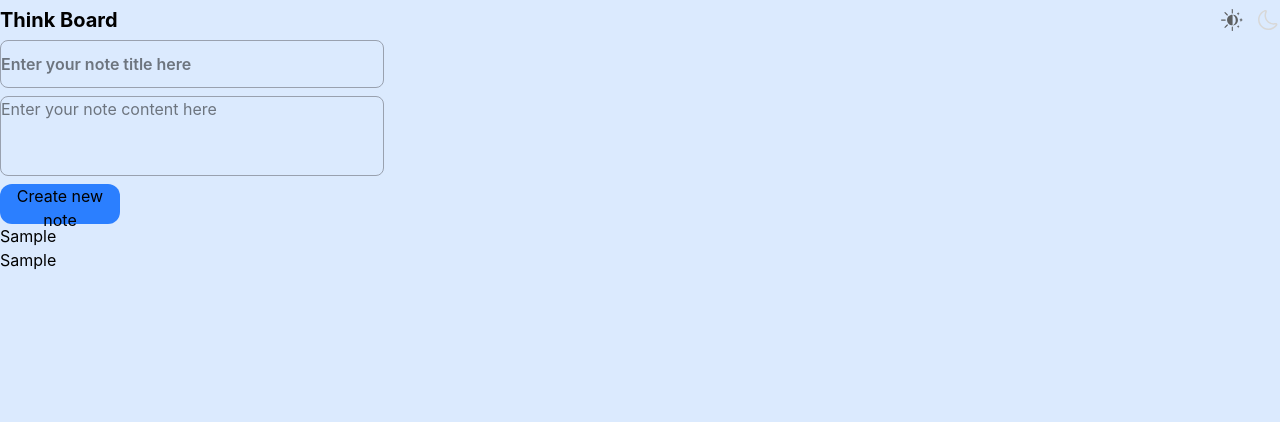
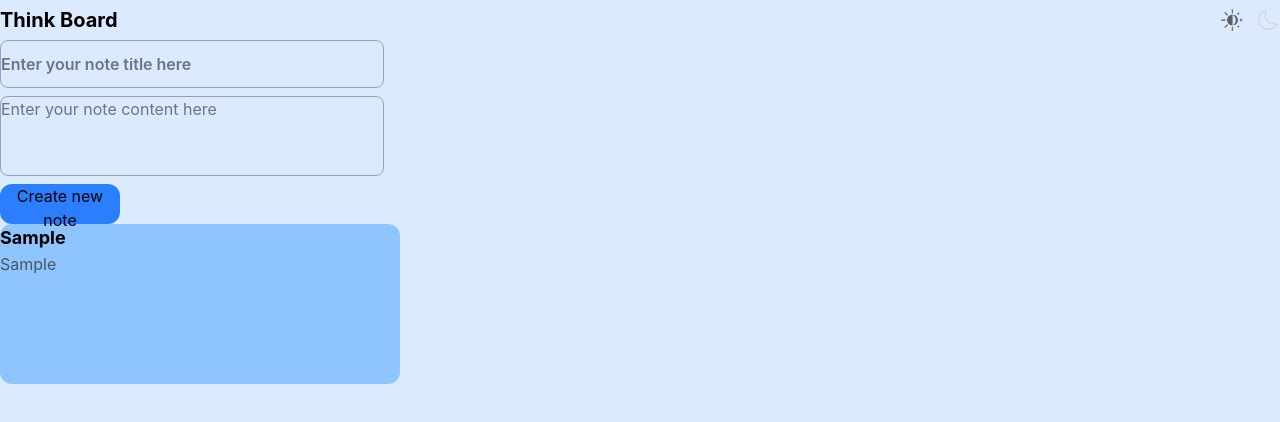
Before and after one commit to Delaramzed/thinkBoard, a React (Vite) app: page / in a window 1280 px wide. Both pictures are taken after typing "Sample", "Sample" into the empty fields and a click on the button "Create new note". Shown: the top 422 px of the page. Built offline with nearby package versions, Linux system fonts and the light colour scheme.

Commit message:
add styling to note card

```diff
--- a/src/components/notecard.tsx
+++ b/src/components/notecard.tsx
@@ -4,9 +4,9 @@ type Props = {
 };
 function NoteCard({ title, content }: Props) {
   return (
-    <div>
-      <h2>{title}</h2>
-      <p>{content}</p>
+    <div className="flex flex-col bg-blue-300 rounded-xl w-100 h-40 px-5 py-4">
+      <h2 className="font-bold text-lg w-full ">{title}</h2>
+      <p className="mt-2 text-gray-600 text-base w-full">{content}</p>
     </div>
   );
 }
```
